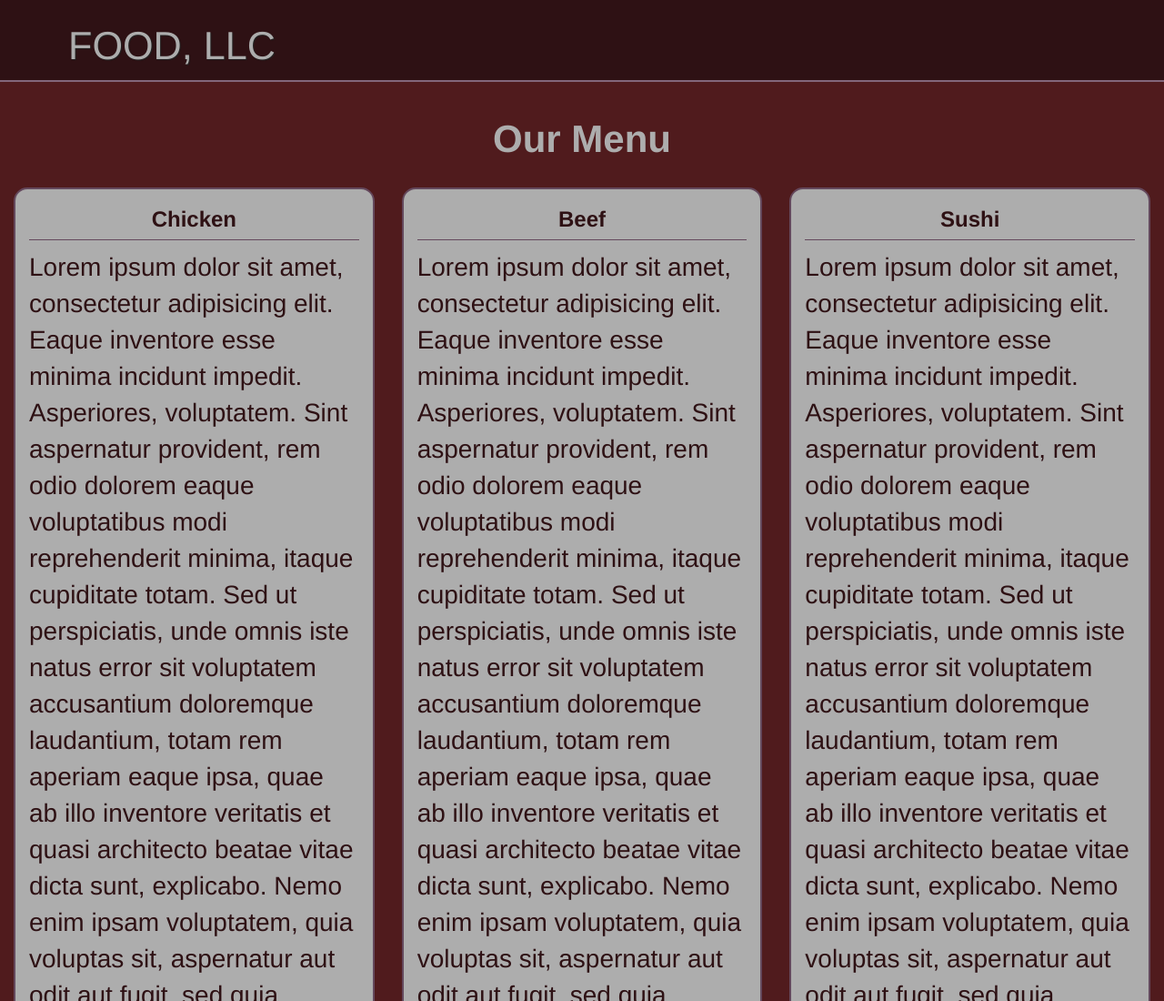
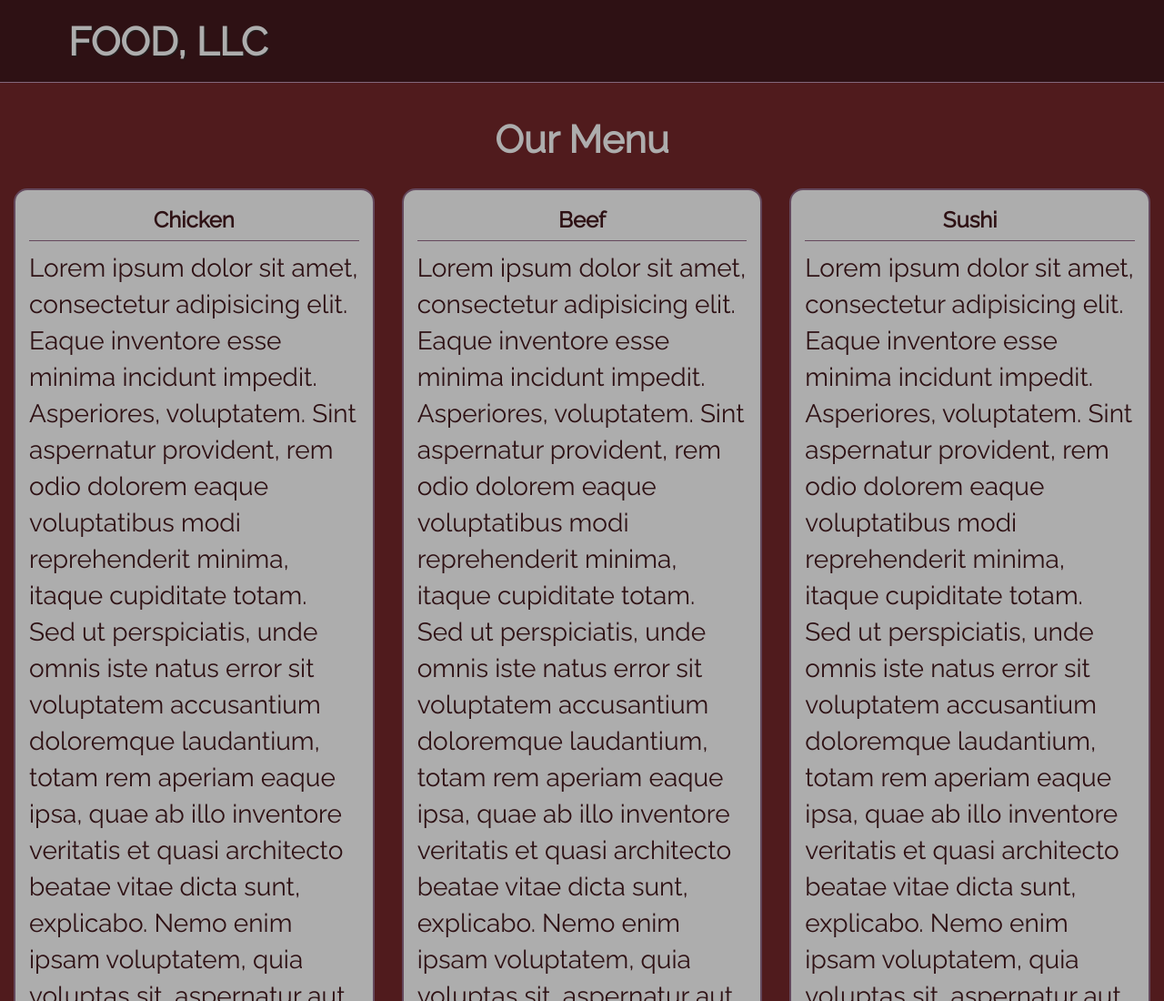
Before and after one commit to rasachk/VertigoCafe, a plain HTML site: page module-3/index.html in a window 1280 px wide. Shown: the top 1100 px of the page at 91% size. Drawn offline with Linux system fonts and the light colour scheme.

Commit message:
module-3 update

```diff
--- a/module-3/css/Styles.css
+++ b/module-3/css/Styles.css
@@ -9,36 +9,38 @@ grey: #ADADAD;
 body{
     color:#2E1114;
     background-color: #501B1D;
+    font-family: 'Raleway', sans-serif;
 }
 #header-nav {
     background-color: #2E1114;
+    padding-top: 20px;
     border: 0;
-    border-bottom: 2px solid;
+    border-bottom: 1px solid;
     border-color: #83677B;
     border-radius: 0;
-    height:90px;
 }
 .navbar-brand{
-    padding-top:25px;
+    padding-top:0px;
+    padding-bottom: 70px;
 }
     .navbar-brand h1 {
         color: #ADADAD;
         font-size: 2.4em;
+        font-weight: bold;
         text-transform: uppercase;
         text-shadow: 1px 1px 1px #222;
         margin-top: 0;
-        margin-bottom: 0;
         margin-left: 5px;
         line-height: 1.2;
-        float:left;
     }
     .navbar-brand a:hover, .navbar-brand a:focus {
         text-decoration: none;
     }
 
 #nav-list {
-    font-size: 1.2em;
+    font-size: 1.5em;
     list-style: none;
+    margin-top: 10px;
 }
 
     #nav-list a {
@@ -72,6 +74,8 @@ body{
     margin-bottom: 30px;
 }
 #chicken-tile, #beef-tile, #sushi-tile {
+    position: relative;
+    overflow: hidden;
     background-color: #ADADAD;
     border: 2px solid;
     border-color: #64485C;
@@ -87,6 +91,7 @@ h3{
     border-bottom: 1px solid;
     border-color: #64485C;
 }
+
 
 @media (max-width:767px){
     .navbar-toggle {
--- a/module-3/index.html
+++ b/module-3/index.html
@@ -8,6 +8,7 @@
     <title>Module 3 Assignment</title>
     <link rel="stylesheet" href="css/bootstrap.min.css">
     <link rel="stylesheet" href="css/Styles.css">
+    <link href="https://fonts.googleapis.com/css2?family=Raleway&display=swap" rel="stylesheet">
 </head>
 <body>
     <header>
```
